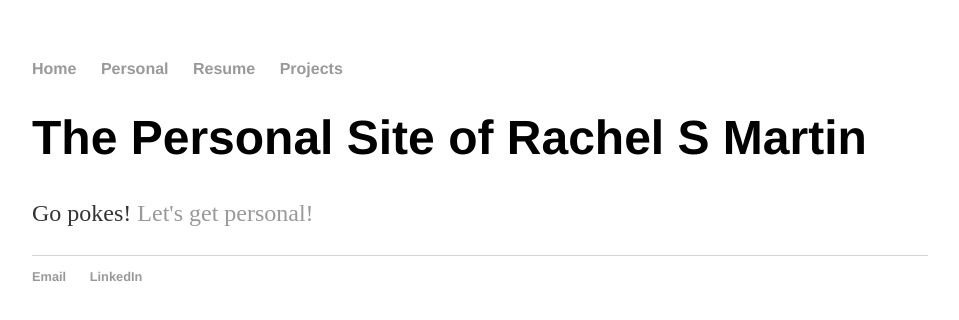
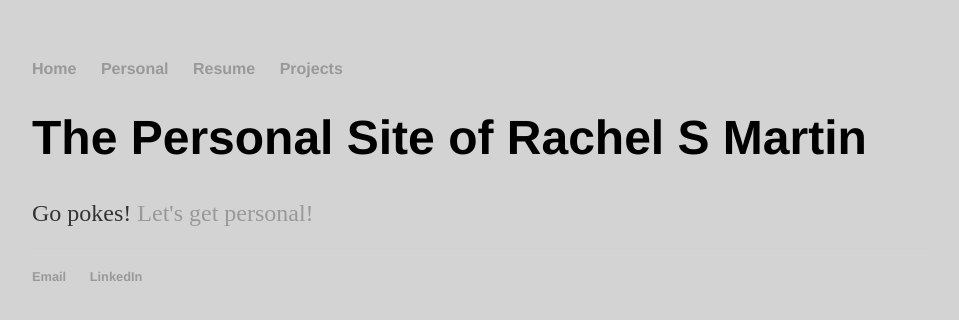
Before and after one commit to mraches/mraches.github.io, a Jekyll site: the page built from index.html, in a window 1280 px wide. Shown: the top 320 px of the page, without its empty margins (160-1119 px from the left). Built offline with Jekyll 4.4.1, drawn with Linux system fonts in a browser that asks for light colours.

Commit message:
Update main.css

```diff
--- a/css/main.css
+++ b/css/main.css
@@ -1,7 +1,7 @@
 body {
     margin: 60px auto;
     width: 70%;
-    background-img: "backgroundyellow.png"
+    background-color: lightgrey;
 }
 nav ul, footer ul {
     font-family:'Helvetica', 'Arial', 'Sans-Serif';
```
